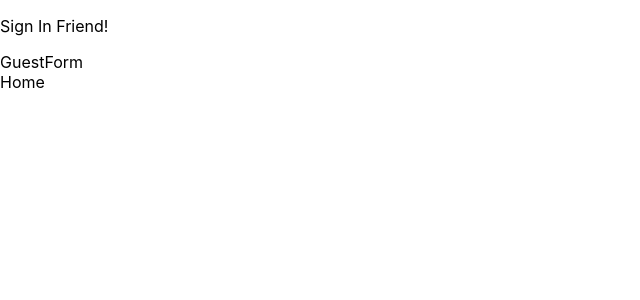
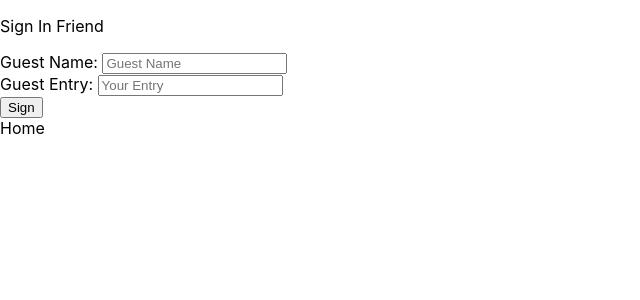
Before and after one commit to ajoy267/adv-react-guestbook, a React (Create React App) app: page / in a window 1280 px wide. Shown: the top 300 px of the page, without its empty margins (0-640 px from the left). Built offline with nearby package versions, Linux system fonts and the light colour scheme.

Commit message:
made my guest form

```diff
--- a/src/components/GuestForm/GuestForm.jsx
+++ b/src/components/GuestForm/GuestForm.jsx
@@ -1,5 +1,52 @@
-import React from 'react';
+import React, { useState } from 'react';
+import { useEntry } from '../../context/EntryContext';
+import { useUser } from '../../context/UserContext';
 
 export default function GuestForm() {
-  return <div>GuestForm</div>;
+  const [name, setName] = useState('');
+  const [userEntry, setUserEntry] = useState('');
+  const { user, setUser } = useUser();
+  const { entry, setEntry } = useEntry();
+
+  function updateList() {
+    if (!userEntry) return;
+    setUser(name);
+    setEntry([...entry, { name, message: userEntry }]);
+    setUserEntry('');
+  }
+
+  const handleSubmit = (e) => {
+    e.preventDefault();
+    updateList();
+  };
+
+  const guestName = (
+    <div>
+      <label>Guest Name: </label>
+      <input
+        type="text"
+        placeholder="Guest Name"
+        value={name}
+        onChange={(e) => setName(e.target.value)}
+      />
+    </div>
+  );
+
+  return (
+    <div>
+      <form onSubmit={handleSubmit}>
+        {user ? null : guestName}
+        <div>
+          <label>Guest Entry: </label>
+          <input
+            type="text"
+            placeholder="Your Entry"
+            value={userEntry}
+            onChange={(e) => setUserEntry(e.target.value)}
+          />
+        </div>
+        <button type="submit">Sign</button>
+      </form>
+    </div>
+  );
 }
--- a/src/components/Header/Header.jsx
+++ b/src/components/Header/Header.jsx
@@ -1,16 +1,8 @@
 import React from 'react';
+import { useUser } from '../../context/UserContext';
 
-export default function Header({ user }) {
-  if (user === undefined) {
-    return (
-      <div>
-        <p>Sign In Friend!</p>
-      </div>
-    );
-  }
-  return (
-    <div>
-      <p>Signing Guestbook as {user}</p>
-    </div>
-  );
+export default function Header() {
+  const { user } = useUser();
+
+  return <header>{user ? <p>Signing GuestBook as {user}</p> : <p>Sign In Friend</p>}</header>;
 }
--- a/src/context/UserContext.jsx
+++ b/src/context/UserContext.jsx
@@ -3,7 +3,7 @@ import { createContext, useContext, useState } from 'react';
 const UserContext = createContext();
 
 function UserProvider({ children }) {
-  const [user, setUser] = useState({});
+  const [user, setUser] = useState('');
   return <UserContext.Provider value={{ user, setUser }}>{children}</UserContext.Provider>;
 }
 
```
